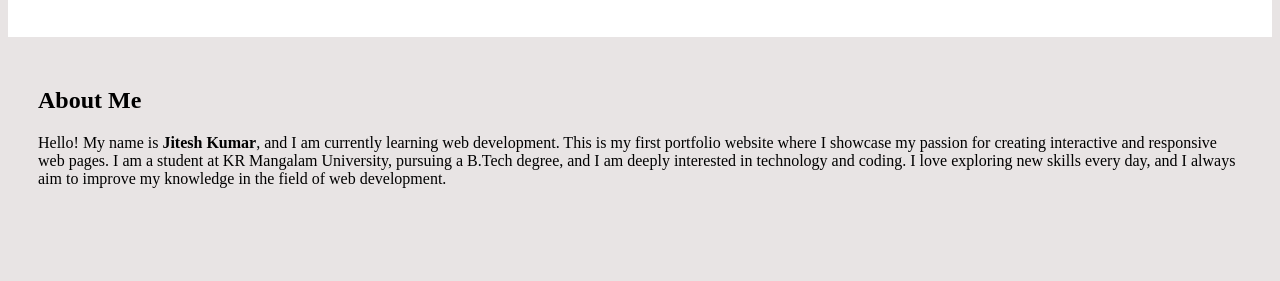
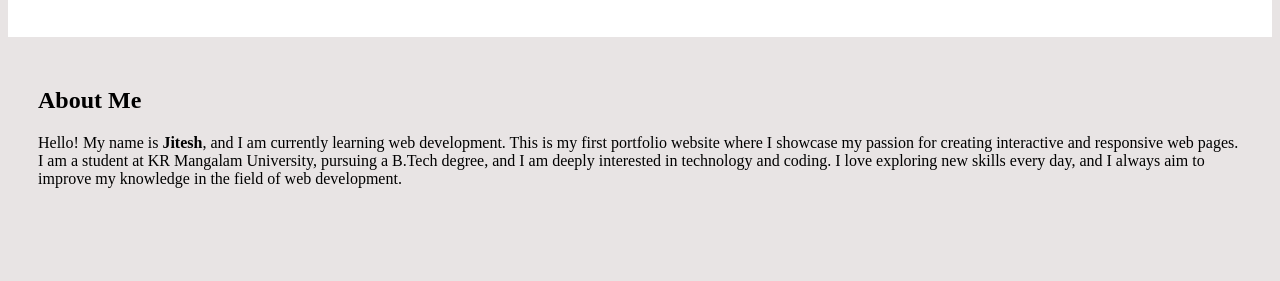
Before and after one commit to Jitesh596/Personal-portfolio, a plain HTML site: page index.html in a window 1280 px wide. Shown: the part 517-798 px from the top of the page. Drawn offline with Linux system fonts and the light colour scheme.

```diff
--- a/index.html
+++ b/index.html
@@ -28,7 +28,7 @@
 
   <section id="about">
     <h2>About Me</h2>
-    <p>Hello! My name is <b>Jitesh Kumar</b>, and I am currently learning web development. This is my first portfolio website where I showcase my passion for creating interactive and responsive web pages. I am a student at KR Mangalam University, pursuing a B.Tech degree, and I am deeply interested in technology and coding. I love exploring new skills every day, and I always aim to improve my knowledge in the field of web development.</p>
+    <p>Hello! My name is <b>Jitesh</b>, and I am currently learning web development. This is my first portfolio website where I showcase my passion for creating interactive and responsive web pages. I am a student at KR Mangalam University, pursuing a B.Tech degree, and I am deeply interested in technology and coding. I love exploring new skills every day, and I always aim to improve my knowledge in the field of web development.</p>
   </section>
 
   <section id="skills">
```
